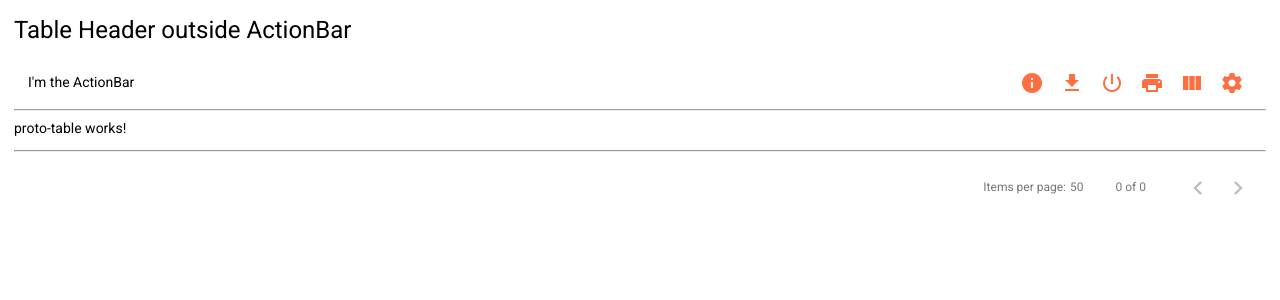
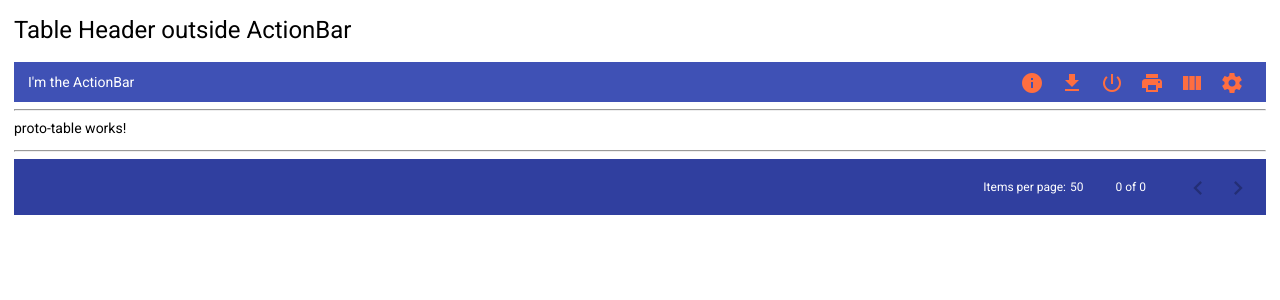
Before and after one commit to bohoffi/proto-ui, an Angular app: page / in a window 1280 px wide. Shown: the top 300 px of the page. Built offline with nearby package versions, Linux system fonts and the light colour scheme.

Commit message:
doc: add colors to demo components

```diff
--- a/apps/demo/src/app/app.component.html
+++ b/apps/demo/src/app/app.component.html
@@ -9,7 +9,7 @@
       Table Header outside ActionBar
     </h1>
 
-    <div proto-ui-table-action-bar (export)="export()" (print)="print()" (columnSelection)="columnSelection()">
+    <div proto-ui-table-action-bar color="primary" (export)="export()" (print)="print()" (columnSelection)="columnSelection()">
 
       <span>I'm the ActionBar</span>
 
@@ -47,7 +47,7 @@
 
     <hr>
 
-    <proto-ui-table-paginator></proto-ui-table-paginator>
+    <proto-ui-table-paginator color="primary"></proto-ui-table-paginator>
 
   </div>
 
```
